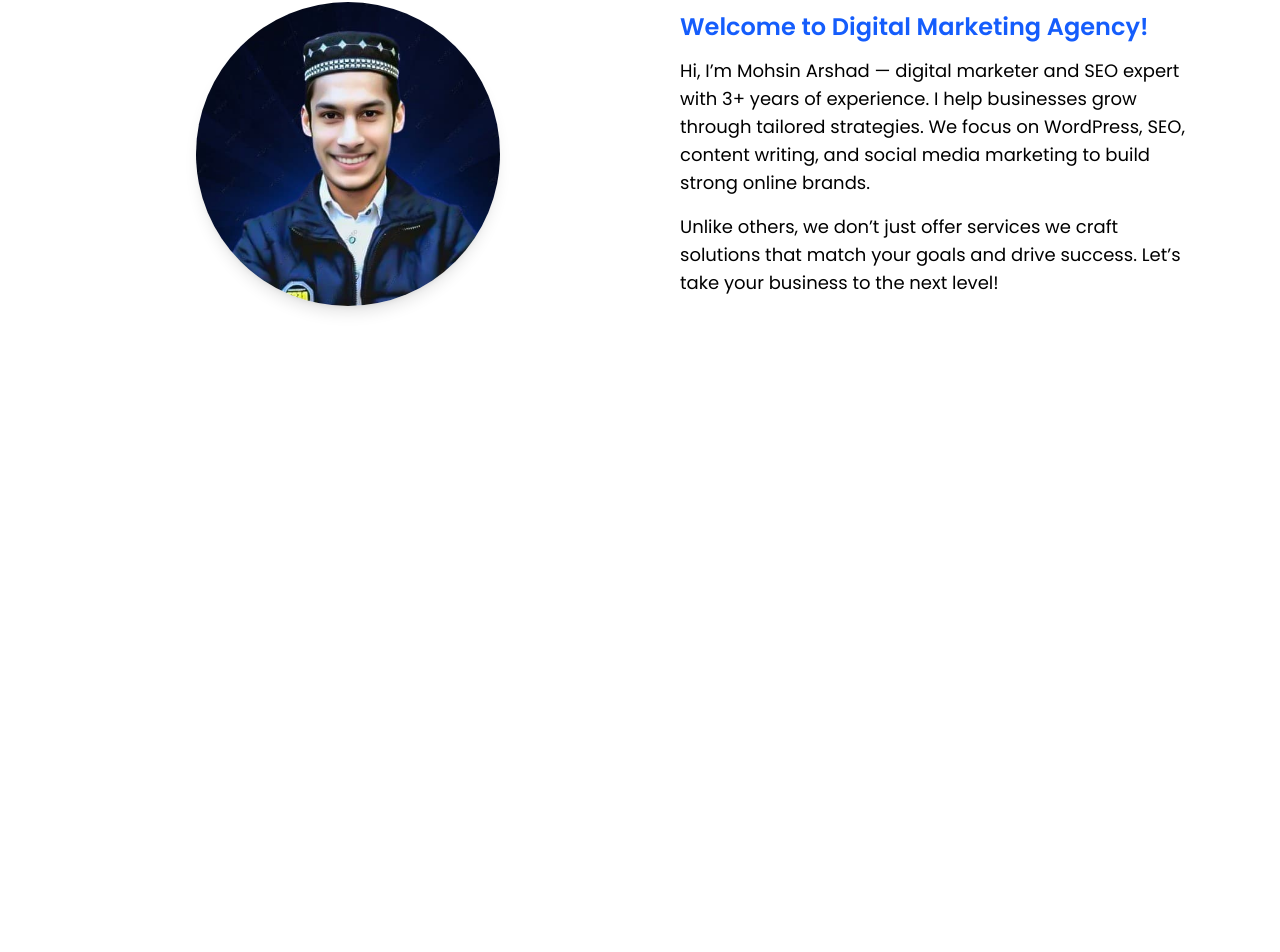
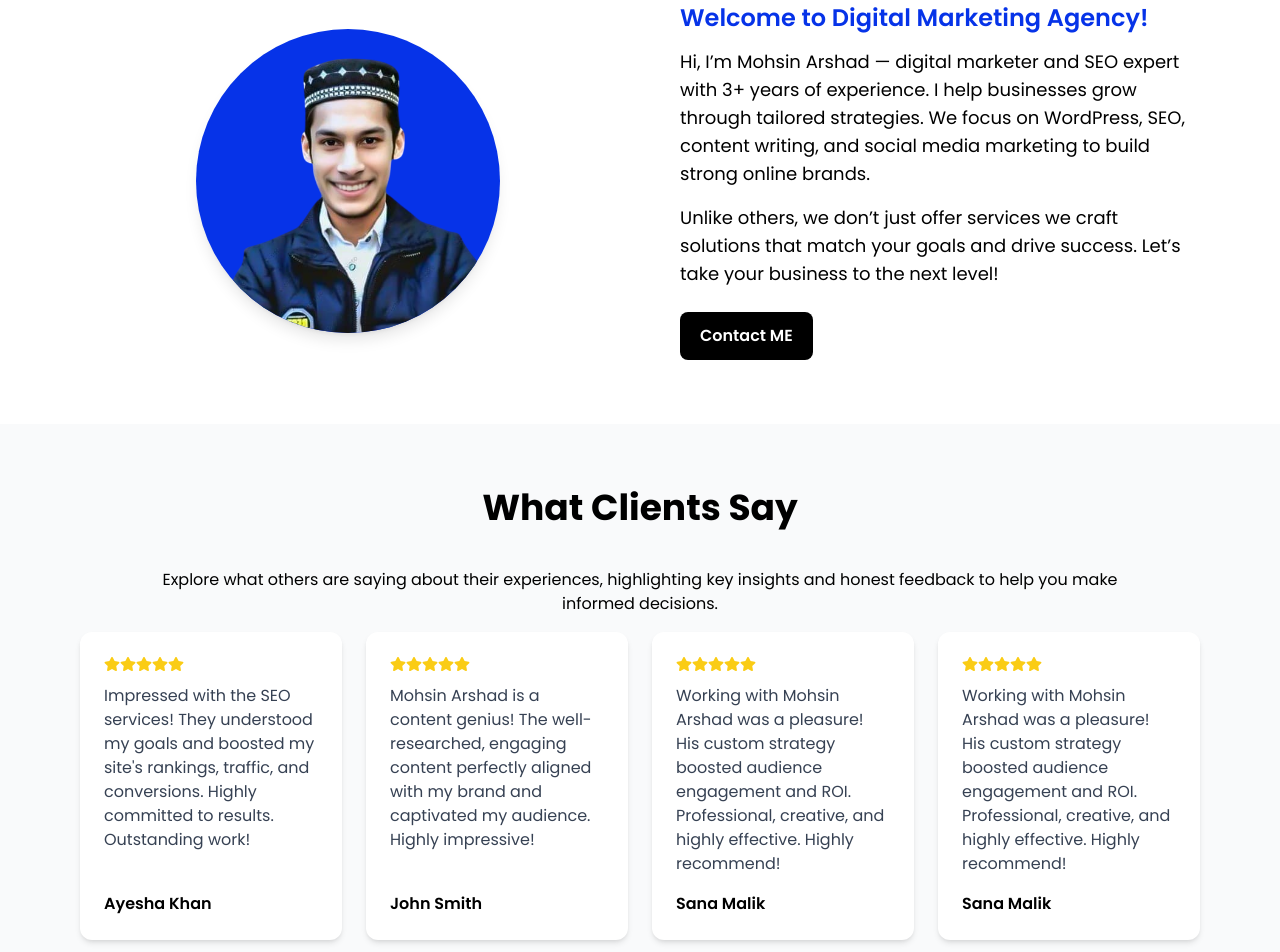
Before and after one commit to noman905/client-seo-agency, a Next.js app: page / in a window 1280 px wide. Shown: the part 1362-2314 px from the top of the page. Before the commit the page ends 1732 px from the top, so only its background shows below. Built offline with nearby package versions, Linux system fonts and the light colour scheme.

Commit message:
djeeniudrfdjedeejd

```diff
--- a/src/aboutme.js
+++ b/src/aboutme.js
@@ -17,19 +17,20 @@
       <div className="max-w-7xl  mx-auto flex flex-col md:flex-row items-center gap-12">
         {/* Left - Image */}
         <div className="w-full md:w-1/2 flex justify-center">
-          <div className=" w-64 h-64 lg:w-76 lg:h-76 relative rounded-full overflow-hidden shadow-lg">
+        <div className="w-64 h-64 bg-[#0633e8] lg:w-76 lg:h-76 relative rounded-full overflow-hidden shadow-lg drop-shadow-[0_0_30px_white]">
   <Image
-              src="/aboutme/about.jpg" // 🔁 Replace with your image path
+    src="/aboutme/about.png"
     alt="Profile"
     fill
     className="object-cover"
   />
 </div>
+
         </div>
 
         {/* Right - Text */}
         <div className="w-full md:w-1/2 text-center md:text-left">
-        <h1 className="pl-4 mb-3.5 text-blue-600 text-2xl font-semibold">Welcome to Digital Marketing Agency!</h1>
+        <h1 className="pl-4 mb-3.5 text-[#0633e8] text-2xl font-semibold">Welcome to Digital Marketing Agency!</h1>
           <p className="text-lg pl-4 font-normal text-start text-black mb-4">
           Hi, I’m Mohsin Arshad — digital marketer and SEO expert with 3+ years of experience. I help businesses grow through tailored strategies.
 
@@ -42,6 +43,13 @@
 
 Let’s take your business to the next level!
           </p>
+
+          <a href='#services'>
+        <button className="bg-black ml-4 text-white px-5 py-3 rounded-lg font-semibold mt-6 hover:bg-[#082fca] transition duration-300">
+          Contact ME
+        </button>
+        </a>
+
         </div>
       </div>
     </section>
--- a/src/app/page.js
+++ b/src/app/page.js
@@ -1,7 +1,11 @@
 import Navbar from "@/Navbar";
 import Hero from "@/Hero";
 import Services from "@/services";
+
 import AboutMe from "@/aboutme";
+
+
+import Testimonials from "@/testimonials";
 
 
 export default function Home() {
@@ -13,6 +17,7 @@
     <Hero />
     <Services />
     <AboutMe />
+    <Testimonials />
     </>
   );
 }
--- /dev/null
+++ b/src/testimonials.js
@@ -0,0 +1,53 @@
+"use client";
+import { FaStar } from "react-icons/fa";
+
+const testimonials = [
+  {
+    name: "Ayesha Khan",
+    message: "Impressed with the SEO services! They understood my goals and boosted my site's rankings, traffic, and conversions. Highly committed to results. Outstanding work! ",
+  },
+  {
+    name: "John Smith",
+    message: "Mohsin Arshad is a content genius! The well-researched, engaging content perfectly aligned with my brand and captivated my audience. Highly impressive! ",
+  },
+  {
+    name: "Sana Malik",
+    message: "Working with Mohsin Arshad was a pleasure! His custom strategy boosted audience engagement and ROI. Professional, creative, and highly effective. Highly recommend!",
+  },
+  {
+    name: "Sana Malik",
+    message: "Working with Mohsin Arshad was a pleasure! His custom strategy boosted audience engagement and ROI. Professional, creative, and highly effective. Highly recommend!",
+  },
+];
+
+export default function Testimonials() {
+  return (
+    <section className="py-16 bg-gray-50 px-4 md:px-12 lg:px-20" id="testimonials">
+      <div className="max-w-7xl mx-auto text-center">
+        <h2 className="text-4xl font-bold text-black mb-10">What Clients Say</h2>
+            <p className="mb-4 lg:px-20">Explore what others are saying about their experiences, highlighting key insights and honest feedback to help you make informed decisions.</p>
+        <div className="flex flex-col md:flex-row gap-6 items-stretch justify-center">
+          {testimonials.map((testimonial, index) => (
+            <div
+              key={index}
+              className="flex-1 bg-white p-6 rounded-xl shadow-md text-left flex flex-col justify-between"
+            >
+              {/* 5 Stars */}
+              <div className="flex text-[#facc15] mb-3">
+                {[...Array(5)].map((_, i) => (
+                  <FaStar key={i} />
+                ))}
+              </div>
+
+              {/* Message */}
+              <p className="text-gray-700 mb-4">{testimonial.message}</p>
+
+              {/* Name */}
+              <h4 className="text-black font-semibold mt-auto">{testimonial.name}</h4>
+            </div>
+          ))}
+        </div>
+      </div>
+    </section>
+  );
+}
```
Also changed, not shown: public/aboutme/about.jpg (deleted), public/aboutme/about.png (added). Lines whose indentation alone changed are shown as unchanged.
